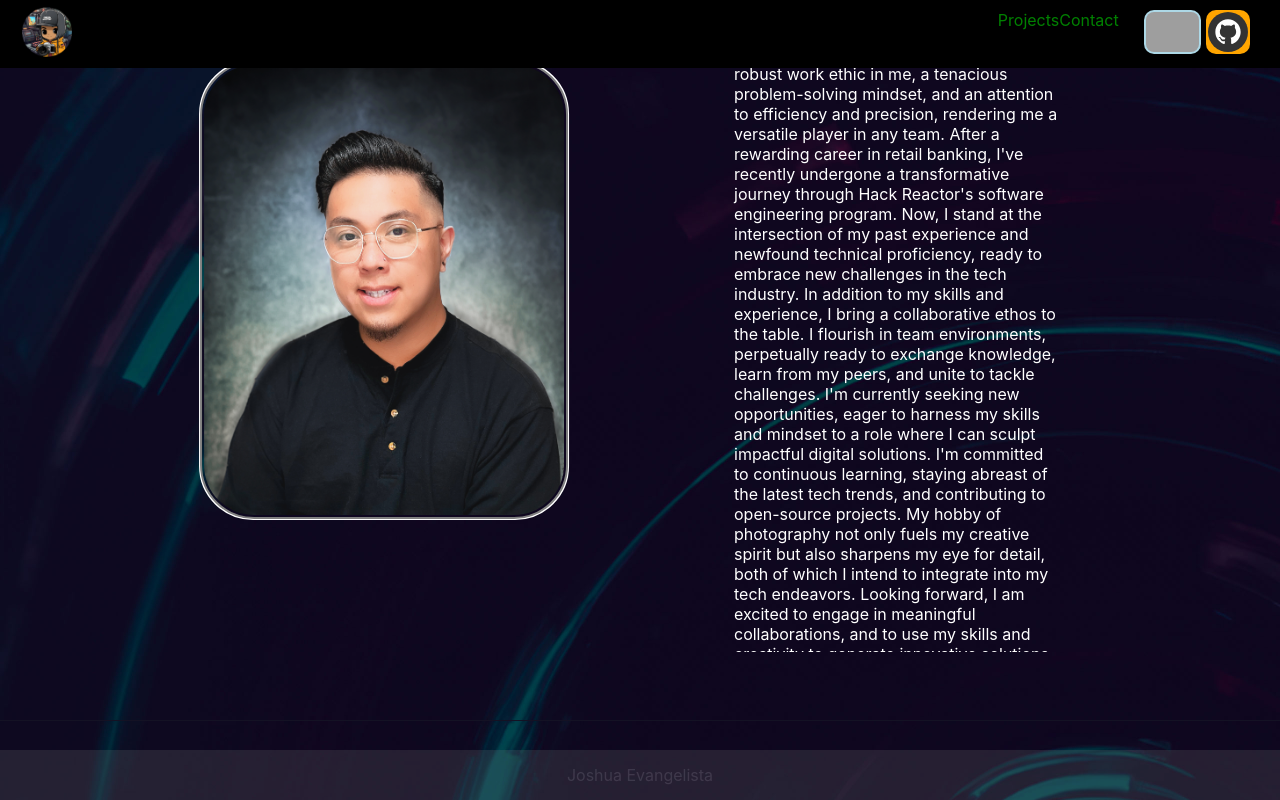
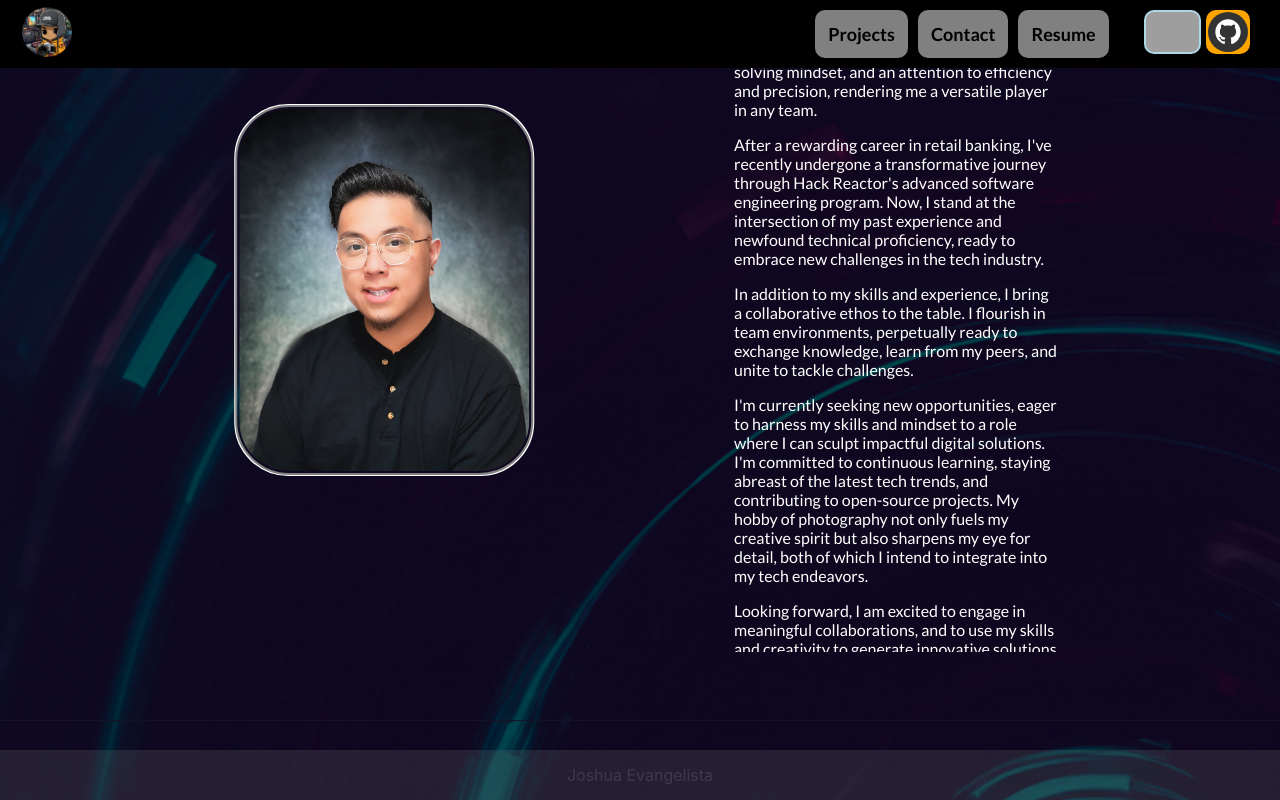
Before and after one commit to zshuaeva/2024PortfolioPage, a React (Create React App) app: page / in a window 1280 px wide. Shown: the top 800 px of the page. Built offline with nearby package versions, Linux system fonts and the light colour scheme; grey boxes are pictures that could not be loaded.

Commit message:
update nav to include resume and adjust styling

```diff
--- a/src/Components/Biography/Biography.css
+++ b/src/Components/Biography/Biography.css
@@ -0,0 +1,4 @@
+.biography-header{
+  font-size: larger;
+  font-weight: 700;
+}
--- a/src/Components/Biography/Biography.js
+++ b/src/Components/Biography/Biography.js
@@ -1,18 +1,22 @@
 import React from "react";
 import Box from '@mui/material/Box';
+import './Biography.css'
 
 const Biography = () => {
   return(
     <Box className="biography-container">
-      <header>About Me</header>
-      <p>I'm equipped with a diverse technical toolkit that includes React, RESTful APIs, FastAPI, Django, Authorization, SQL, JavaScript, Python, and Domain-Driven Design. My past in operations has honed a robust work ethic in me, a tenacious problem-solving mindset, and an attention to efficiency and precision, rendering me a versatile player in any team.
+      <div className="biography-header">
+        <header>About Me</header>
+        </div>
+      <p>I'm equipped with a diverse technical toolkit that includes JavaScript, Python, React, Django, RESTful APIs, FastAPI, SQL, and Docker. My past in operations has honed a robust work ethic in me, a tenacious problem-solving mindset, and an attention to efficiency and precision, rendering me a versatile player in any team.</p>
 
-After a rewarding career in retail banking, I've recently undergone a transformative journey through Hack Reactor's software engineering program. Now, I stand at the intersection of my past experience and newfound technical proficiency, ready to embrace new challenges in the tech industry.
+      <p>After a rewarding career in retail banking, I've recently undergone a transformative journey through Hack Reactor's advanced software engineering program. Now, I stand at the intersection of my past experience and newfound technical proficiency, ready to embrace new challenges in the tech industry.</p>
 
-In addition to my skills and experience, I bring a collaborative ethos to the table. I flourish in team environments, perpetually ready to exchange knowledge, learn from my peers, and unite to tackle challenges.
-I'm currently seeking new opportunities, eager to harness my skills and mindset to a role where I can sculpt impactful digital solutions. I'm committed to continuous learning, staying abreast of the latest tech trends, and contributing to open-source projects. My hobby of photography not only fuels my creative spirit but also sharpens my eye for detail, both of which I intend to integrate into my tech endeavors.
+      <p>In addition to my skills and experience, I bring a collaborative ethos to the table. I flourish in team environments, perpetually ready to exchange knowledge, learn from my peers, and unite to tackle challenges.</p>
 
-Looking forward, I am excited to engage in meaningful collaborations, and to use my skills and creativity to generate innovative solutions in my next role. I am here to make a difference, one line of code and one snapshot at a time.</p>
+      <p>I'm currently seeking new opportunities, eager to harness my skills and mindset to a role where I can sculpt impactful digital solutions. I'm committed to continuous learning, staying abreast of the latest tech trends, and contributing to open-source projects. My hobby of photography not only fuels my creative spirit but also sharpens my eye for detail, both of which I intend to integrate into my tech endeavors.</p>
+
+      <p>Looking forward, I am excited to engage in meaningful collaborations, and to use my skills and creativity to generate innovative solutions in my next role. I am here to make a difference, one line of code and one snapshot at a time.</p>
     </Box>
   )
 };
--- a/src/Components/Navigation/Navigation.css
+++ b/src/Components/Navigation/Navigation.css
@@ -1,3 +1,5 @@
+@import url('https://fonts.googleapis.com/css2?family=Lato:wght@400;700&display=swap');
+
 .navigation-container{
   padding-top: 5px;
   padding-bottom: 5px;
@@ -7,12 +9,16 @@
   justify-content: space-between;
   align-items: center;
   background-color: black;
-  color: green;
+  color: black;
 }
 
 
 .page-links{
   display: flex;
+  font-family: "Lato", sans-serif;
+  font-weight: 700;
+  align-items: center;
+  font-size: large;
 }
 
 .social-links{
@@ -35,6 +41,15 @@
   margin-right: 5px;
 }
 
+.projects-link,
+.contact-link,
+.resume-link {
+  margin-right: 10px;
+  background-color: grey;
+  border-radius: 10px;
+  padding: 13px;
+}
+
 .linkedin-icon{
   background-color: lightblue;
   height: 40px;
--- a/src/Components/Navigation/Navigation.js
+++ b/src/Components/Navigation/Navigation.js
@@ -24,6 +24,9 @@ const Navigation = () => {
         <div className="contact-link">
           Contact
         </div>
+        <div className="resume-link">
+          Resume
+        </div>
 
         <div className="social-links">
           <div className="linkedin">
--- a/src/PageOne/PageOne.css
+++ b/src/PageOne/PageOne.css
@@ -1,3 +1,4 @@
+@import url('https://fonts.googleapis.com/css2?family=Lato:wght@400;700&display=swap');
 
 .page-one-container {
   position: relative;
@@ -16,6 +17,7 @@
   padding-left: 30px;
   padding-right: 30px;
   text-align: left;
+  font-family: "Lato", sans-serif;
 }
 
 
@@ -25,7 +27,7 @@
 }
 
 .headshot-img {
-  max-height: 450px;
+  max-height: 50%;
   width: auto;
   position: absolute;
   top: 40%;
```
